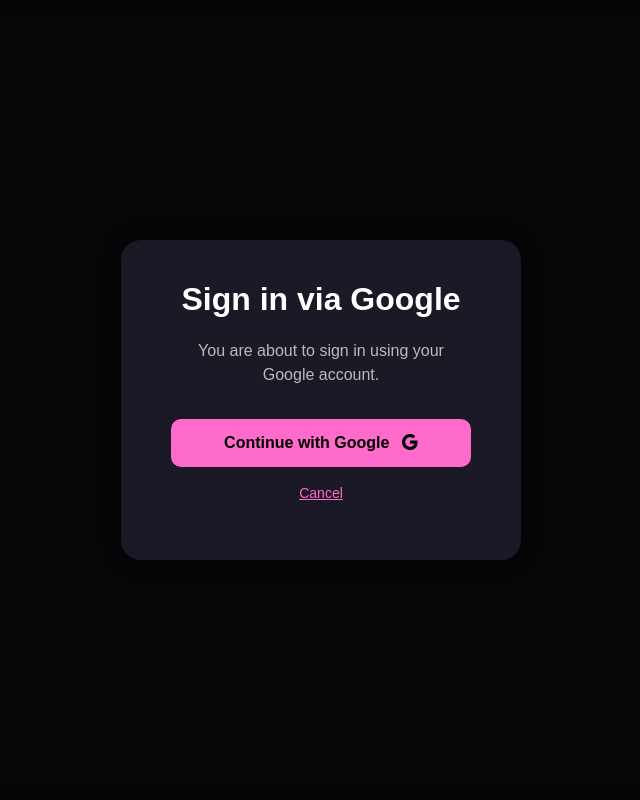
After one commit to saniboxai/sanibox_backend, a Django app: page /accounts/google/login/ in a window 1280 px wide. The commit adds this page. Shown: the whole page, without its empty margins (319-959 px from the left). Run offline with Django 5.2, Linux system fonts and the light colour scheme; some libraries are stand-ins or nearby versions.

Commit message:
FEAT:ADD_SSO_LOGIN

```diff
--- a/sanibox_backend/sanibox_app/urls.py
+++ b/sanibox_backend/sanibox_app/urls.py
@@ -2,6 +2,7 @@
 from .views import *
 
 urlpatterns = [
+    path("user/session/", user_session_view, name="user-session"),
     path("index/",index,name='index'),
     path("moviepage/<str:code>/",moviepage,name='moviepage'),
     path("master/allmovie/",mastermovielistView.as_view(), name="movielist"),
--- a/sanibox_backend/sanibox_backend/urls.py
+++ b/sanibox_backend/sanibox_backend/urls.py
@@ -19,5 +19,6 @@
 
 urlpatterns = [
     path('admin/', admin.site.urls),
+    path('accounts/', include('allauth.urls')),
     path('sanibox/',include("sanibox_app.urls")),
 ]
--- /dev/null
+++ b/sanibox_backend/templates/socialaccount/login.html
@@ -0,0 +1,90 @@
+{% load socialaccount %}
+{% providers_media_js %}
+<!DOCTYPE html>
+<html lang="en">
+<head>
+    <meta charset="UTF-8">
+    <title>Sign in via Google</title>
+    <link href="https://cdn.jsdelivr.net/npm/bootstrap@5.3.0/dist/css/bootstrap.min.css" rel="stylesheet">
+    <link href="https://cdn.jsdelivr.net/npm/bootstrap-icons@1.10.5/font/bootstrap-icons.css" rel="stylesheet">
+    <style>
+        body {
+            margin: 0;
+            font-family: 'Poppins', sans-serif;
+            background: #14121c;
+            color: #fff;
+            height: 100vh;
+            display: flex;
+            align-items: center;
+            justify-content: center;
+        }
+        .modal-overlay {
+            position: fixed;
+            inset: 0;
+            background: rgba(0, 0, 0, 0.7);
+            backdrop-filter: blur(8px);
+            display: flex;
+            align-items: center;
+            justify-content: center;
+            z-index: 1050;
+        }
+        .login-modal {
+            background: #1b1925;
+            color: #fff;
+            border-radius: 20px;
+            padding: 40px 50px;
+            width: 400px;
+            max-width: 95%;
+            position: relative;
+            box-shadow: 0 0 25px rgba(0, 0, 0, 0.4);
+            text-align: center;
+        }
+        .btn-login {
+            background: #ff6bcb;
+            border: none;
+            border-radius: 10px;
+            color: #000;
+            font-weight: 600;
+            padding: 12px;
+            width: 100%;
+            transition: all 0.3s ease;
+        }
+        .btn-login:hover {
+            background: #ff4fa8;
+        }
+        .btn-social {
+            background: #2a2736;
+            border: none;
+            border-radius: 50%;
+            width: 42px;
+            height: 42px;
+            font-size: 20px;
+            color: #fff;
+            transition: all 0.3s ease;
+        }
+        .btn-social.google:hover {
+            background: #db4437;
+        }
+        h2 {
+            font-weight: 600;
+            margin-bottom: 20px;
+        }
+        p {
+            color: #bbb;
+        }
+    </style>
+</head>
+<body>
+    <div class="modal-overlay">
+        <div class="login-modal">
+            <h2>Sign in via Google</h2>
+            <p>You are about to sign in using your Google account.</p>
+            <form method="post" action="{% provider_login_url 'google' process='login' %}">
+                {% csrf_token %}
+                <button type="submit" class="btn-login mt-3">Continue with Google <i class="bi bi-google ms-2"></i></button>
+            </form>
+            <p class="mt-3 small"><a href="/" style="color:#ff6bcb;">Cancel</a></p>
+        </div>
+    </div>
+</body>
+</html>
```
Also changed, not shown: sanibox_backend/requirements.txt (added, +23 -0 lines), sanibox_backend/sanibox_app/views.py (+20 -0 lines), sanibox_backend/templates/index.html (+85 -0 lines), sanibox_backend/sanibox_backend/settings.py (line endings or trailing spaces), 2 other files.
